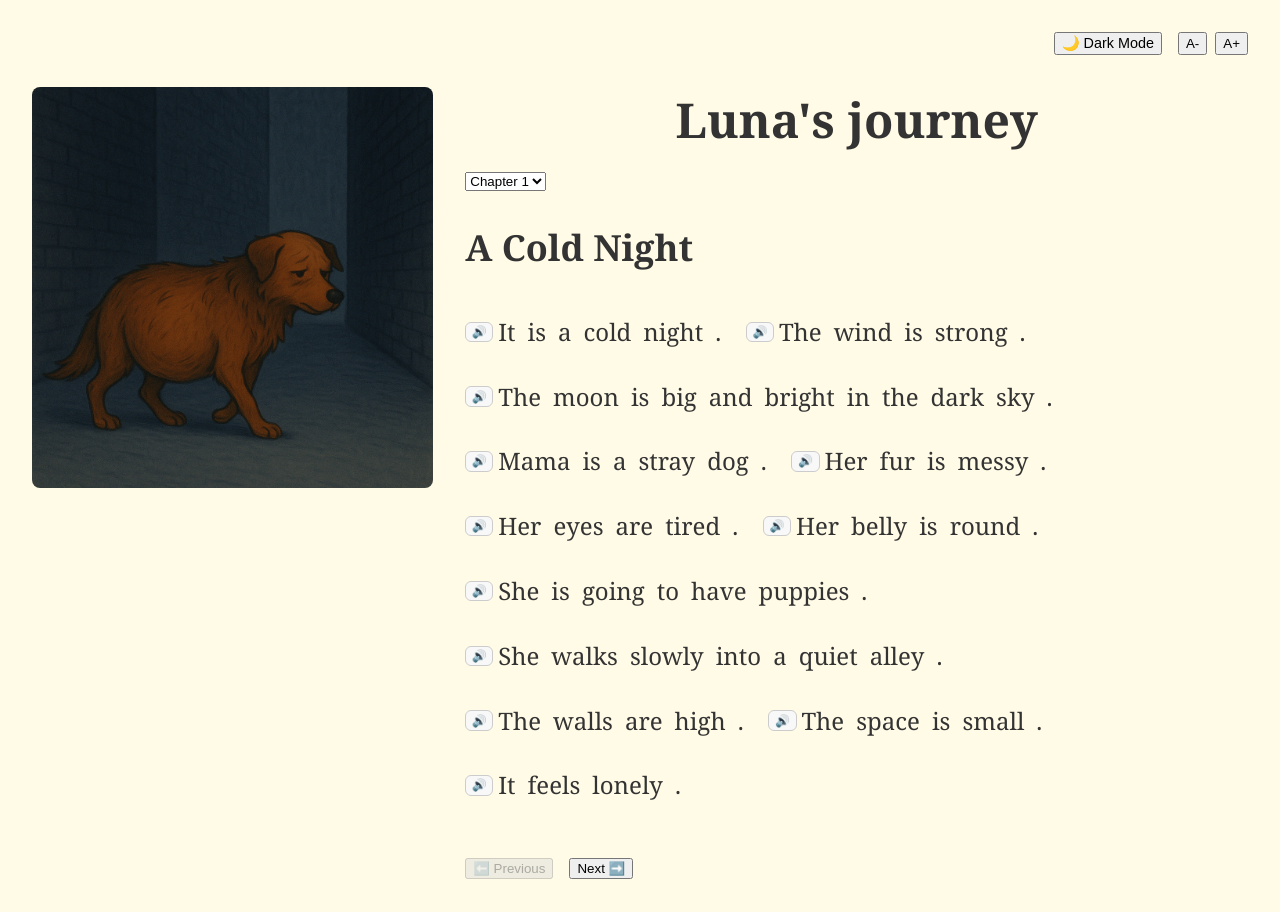
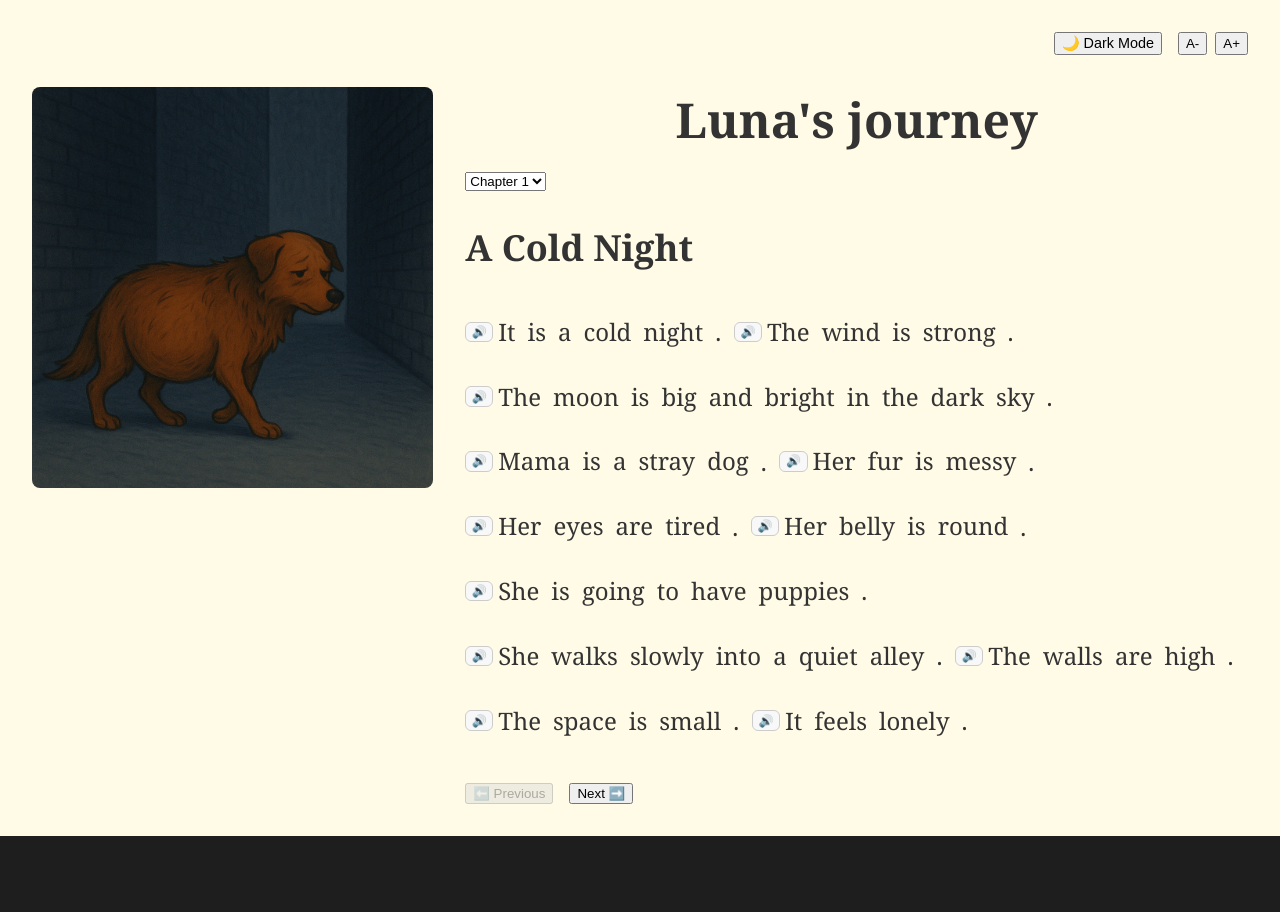
Before and after one commit to ErickRabocse/bat_hill, a React (Vite) app: page / in a window 1280 px wide. After the commit the page ends 836 px from the top, so only its background shows below. Built offline with nearby package versions, Linux system fonts and the light colour scheme.

Commit message:
styling the text and words selected, restarting chapters when moving between them.

```diff
--- a/src/App.jsx
+++ b/src/App.jsx
@@ -60,13 +60,13 @@ function App() {
     if (preferred) utter.voice = preferred
     speechSynthesis.cancel()
     speechSynthesis.speak(utter)
+    setActiveWord(word)
   }
 
   const getWordTimings = (textArray, delayBeforeStart = 1000) => {
     const baseWPM = 390
     const wps = (baseWPM / 60) * voiceRate
     const baseWordDuration = 950 / wps
-
     const punctuationMarks = ['.', ',', '...', '!', '?']
     const isPunctuation = (token) => punctuationMarks.includes(token)
 
@@ -76,10 +76,8 @@ function App() {
     for (let i = 0; i < textArray.length; i++) {
       const word = textArray[i]
       timings.push(time)
-
       const charDelay = isPunctuation(word) ? 0 : word.length * 10
       const punctuationPause = isPunctuation(word) ? 600 : 0
-
       time += baseWordDuration + charDelay + punctuationPause
     }
 
@@ -88,6 +86,11 @@ function App() {
 
   const backgroundColor = darkMode ? '#1e1e1e' : '#fffbe6'
   const textColor = darkMode ? '#f0f0f0' : '#333'
+
+  const handleChapterChange = (newIndex) => {
+    setChapterIndex(newIndex)
+    setSceneIndex(0)
+  }
 
   return (
     <div
@@ -143,14 +146,11 @@ function App() {
         <div style={{ flex: 1 }}>
           <div style={{ marginBottom: '1rem' }}>
             <h1 style={{ margin: 0, textAlign: 'center' }}>Luna's journey</h1>
-            {/* <h2 style={{ marginTop: '0.5rem' }}>
-              {chapters[chapterIndex].title}
-            </h2> */}
             <div style={{ marginTop: '0.5rem' }}>
               <ChapterSelector
                 chapters={chapters}
                 chapterIndex={chapterIndex}
-                setChapterIndex={setChapterIndex}
+                setChapterIndex={handleChapterChange}
               />
             </div>
           </div>
@@ -258,10 +258,22 @@ function App() {
                       (
                         { word, translation, index: globalIndex },
                         localIndex
-                      ) => (
-                        <span style={{ marginRight: '0.5rem' }}>
+                      ) => {
+                        const isPunctuation = [
+                          '.',
+                          ',',
+                          '!',
+                          '?',
+                          '...',
+                        ].includes(word)
+                        return isPunctuation ? (
+                          <span key={`${word}-${globalIndex}`}>{word}</span>
+                        ) : (
+                          <span
+                            key={`${word}-${globalIndex}`}
+                            style={{ marginRight: '0.5rem' }}
+                          >
                             <Word
-                            key={`${word}-${globalIndex}`}
                               text={word}
                               translation={translation}
                               activeWord={activeWord}
@@ -271,11 +283,13 @@ function App() {
                                 sIndex === highlightedSentenceIndex &&
                                 localIndex === highlightedIndex
                               }
+                              isSameAsActive={activeWord === word}
                               fontSize={fontSize}
                               highlightColor={darkMode ? '#00ffff' : '#007acc'}
                             />
                           </span>
                         )
+                      }
                     )}
                   </span>
                 )
@@ -283,11 +297,10 @@ function App() {
             })()}
           </div>
 
-          <div style={{ marginTop: '2rem' }}>
+          <div style={{ marginTop: '2rem', display: 'flex', gap: '1rem' }}>
             <button
               onClick={() => setSceneIndex((prev) => Math.max(prev - 1, 0))}
               disabled={sceneIndex === 0}
-              style={{ marginRight: '1rem' }}
             >
               ⬅️ Previous
             </button>
@@ -301,6 +314,17 @@ function App() {
             >
               Next ➡️
             </button>
+            {sceneIndex === chapters[chapterIndex].scenes.length - 1 &&
+              chapterIndex < chapters.length - 1 && (
+                <button
+                  onClick={() => {
+                    setChapterIndex(chapterIndex + 1)
+                    setSceneIndex(0)
+                  }}
+                >
+                  👉 Next Chapter
+                </button>
+              )}
           </div>
         </div>
       </div>
--- a/src/Word.jsx
+++ b/src/Word.jsx
@@ -31,7 +31,7 @@ function Word({
     padding: '5px 8px',
     fontSize: '0.85rem',
     bottom: '100%',
-    marginBottom: '-90px',
+    marginBottom: '-60px',
     zIndex: 10,
     whiteSpace: 'nowrap',
     lineHeight: '1.2',
@@ -53,7 +53,11 @@ function Word({
         cursor: 'pointer',
         fontSize: fontSize || '1.2rem',
         lineHeight: '2.5',
-        ...(isHighlighted ? highlightStyle : {}),
+        ...(isHighlighted
+          ? highlightStyle
+          : isActive
+          ? { color: 'darkred', fontWeight: 'bold' }
+          : {}),
       }}
       onClick={handleClick}
     >
```
Lines whose indentation alone changed are shown as unchanged.
